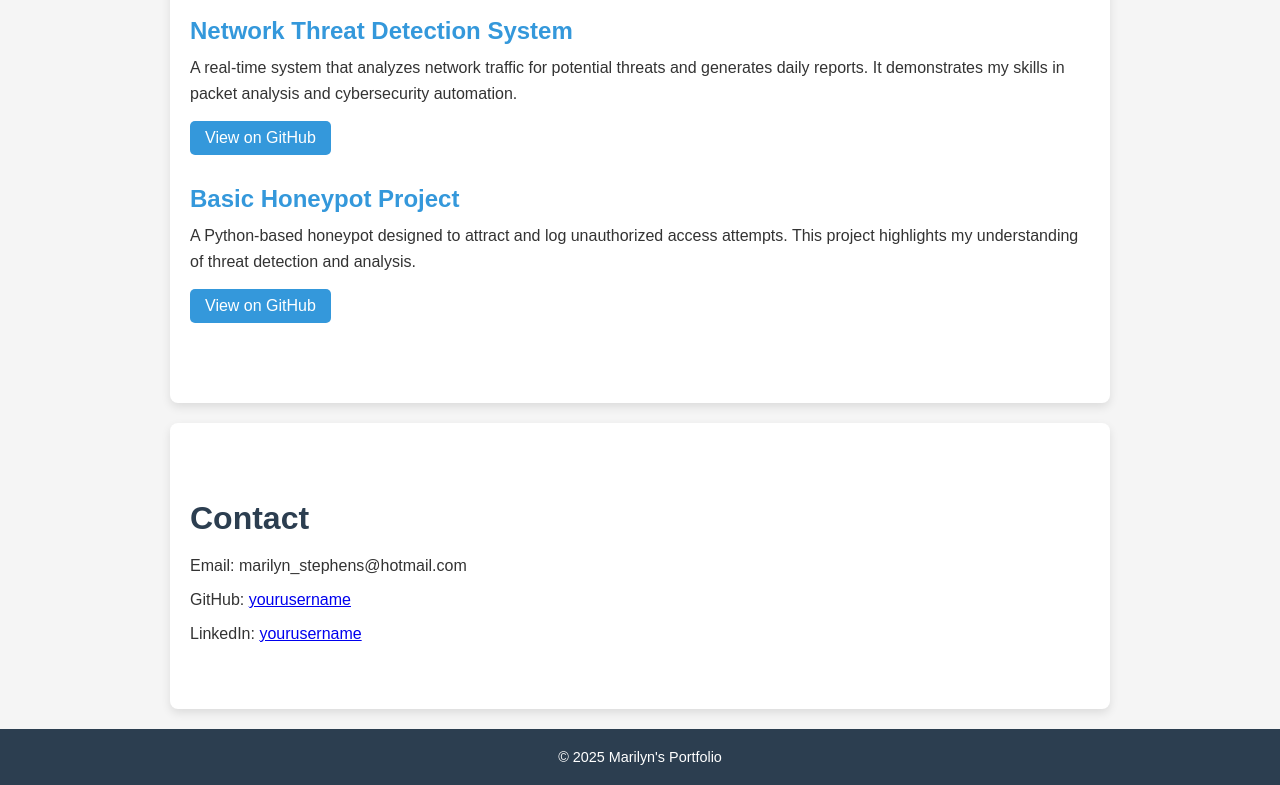
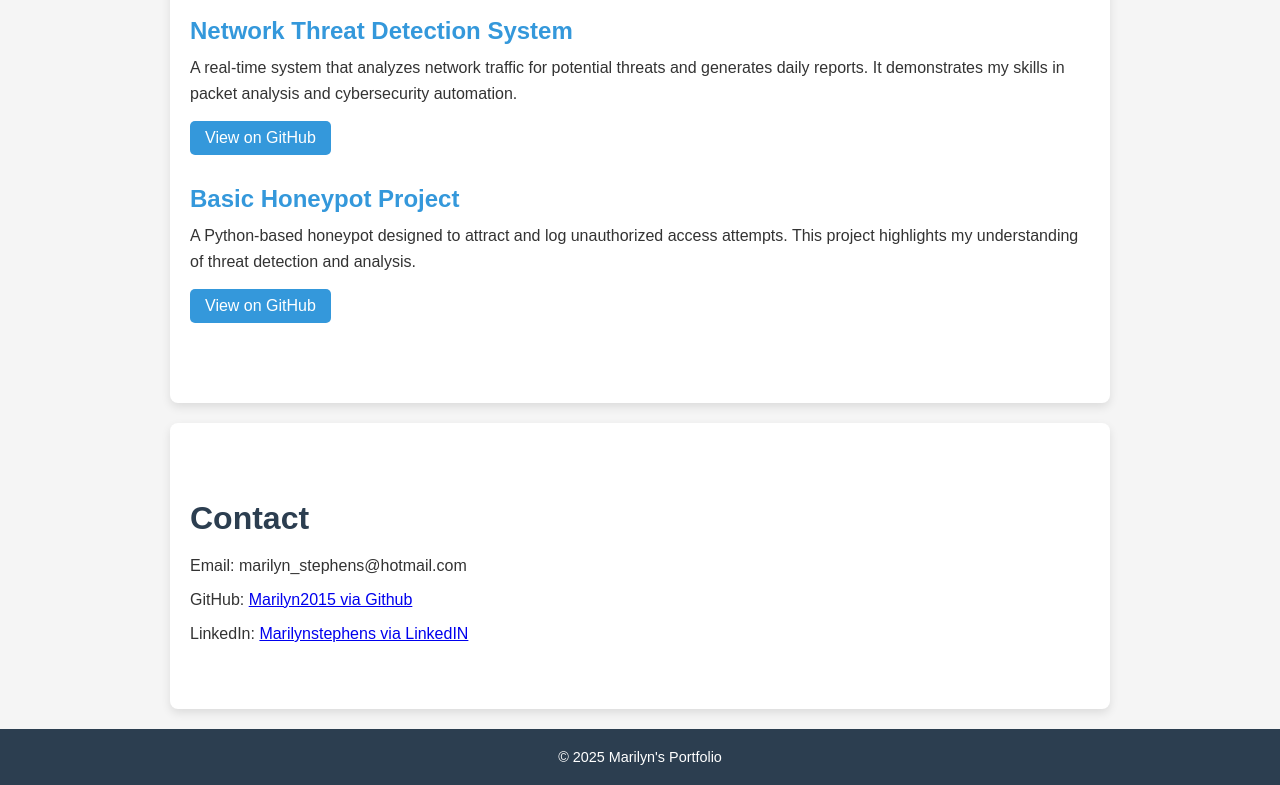
Before and after one commit to Marilyn2015/Portfolio, a plain HTML site: page index.html in a window 1280 px wide. Shown: the part 841-1626 px from the top of the page. Drawn offline with Linux system fonts and the light colour scheme.

Commit message:
Update index.html

```diff
--- a/index.html
+++ b/index.html
@@ -45,8 +45,8 @@
   <section id="contact">
     <h2>Contact</h2>
     <p>Email: marilyn_stephens@hotmail.com</p>
-    <p>GitHub: <a href="https://github.com/Marilyn2015">yourusername</a></p>
-    <p>LinkedIn: <a href="https://www.linkedin.com/in/marilynstephens">yourusername</a></p>
+    <p>GitHub: <a href="https://github.com/Marilyn2015">Marilyn2015 via Github</a></p>
+    <p>LinkedIn: <a href="https://www.linkedin.com/in/marilynstephens">Marilynstephens via LinkedIN</a></p>
   </section>
 
   <footer>
```
